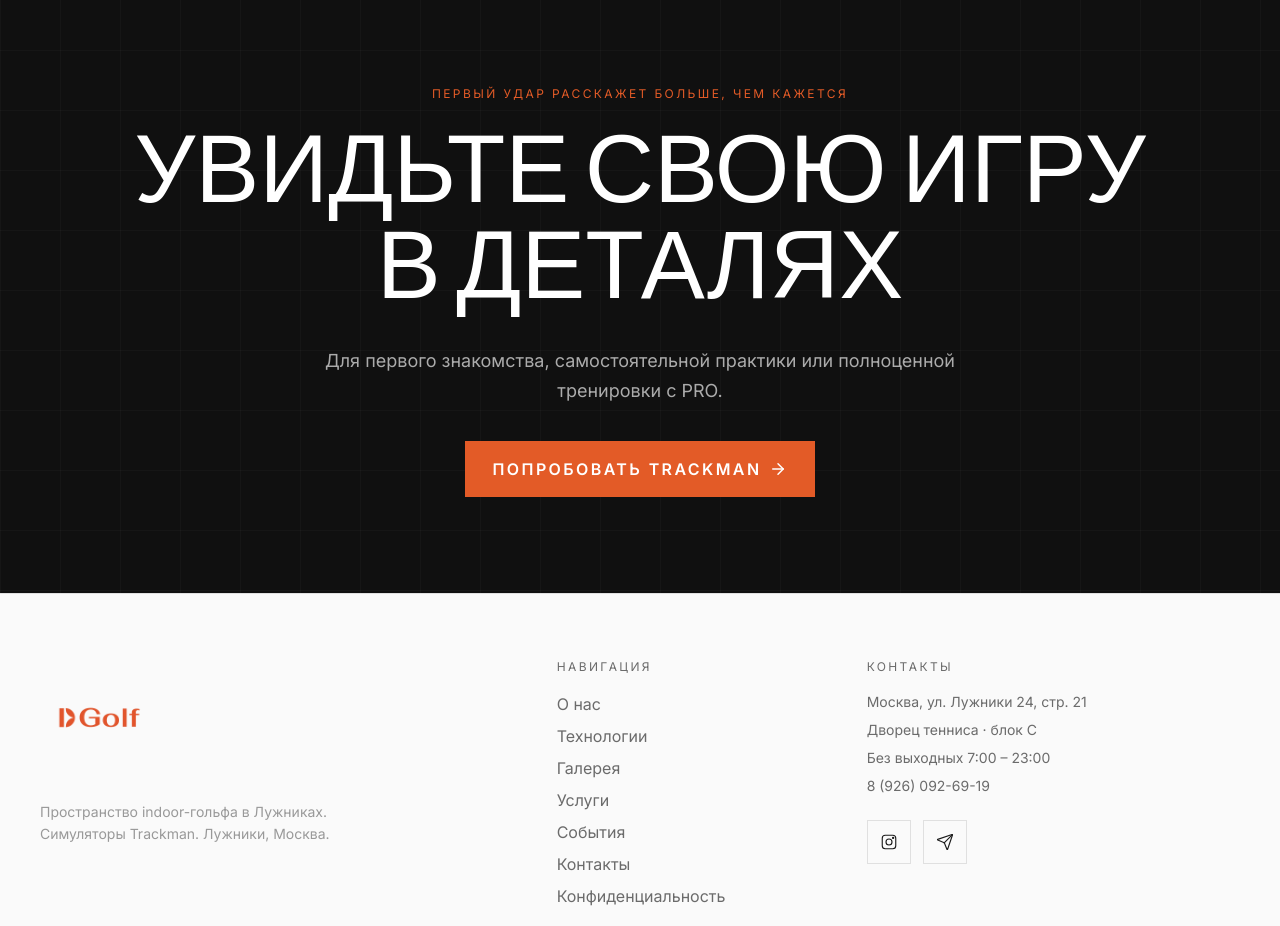
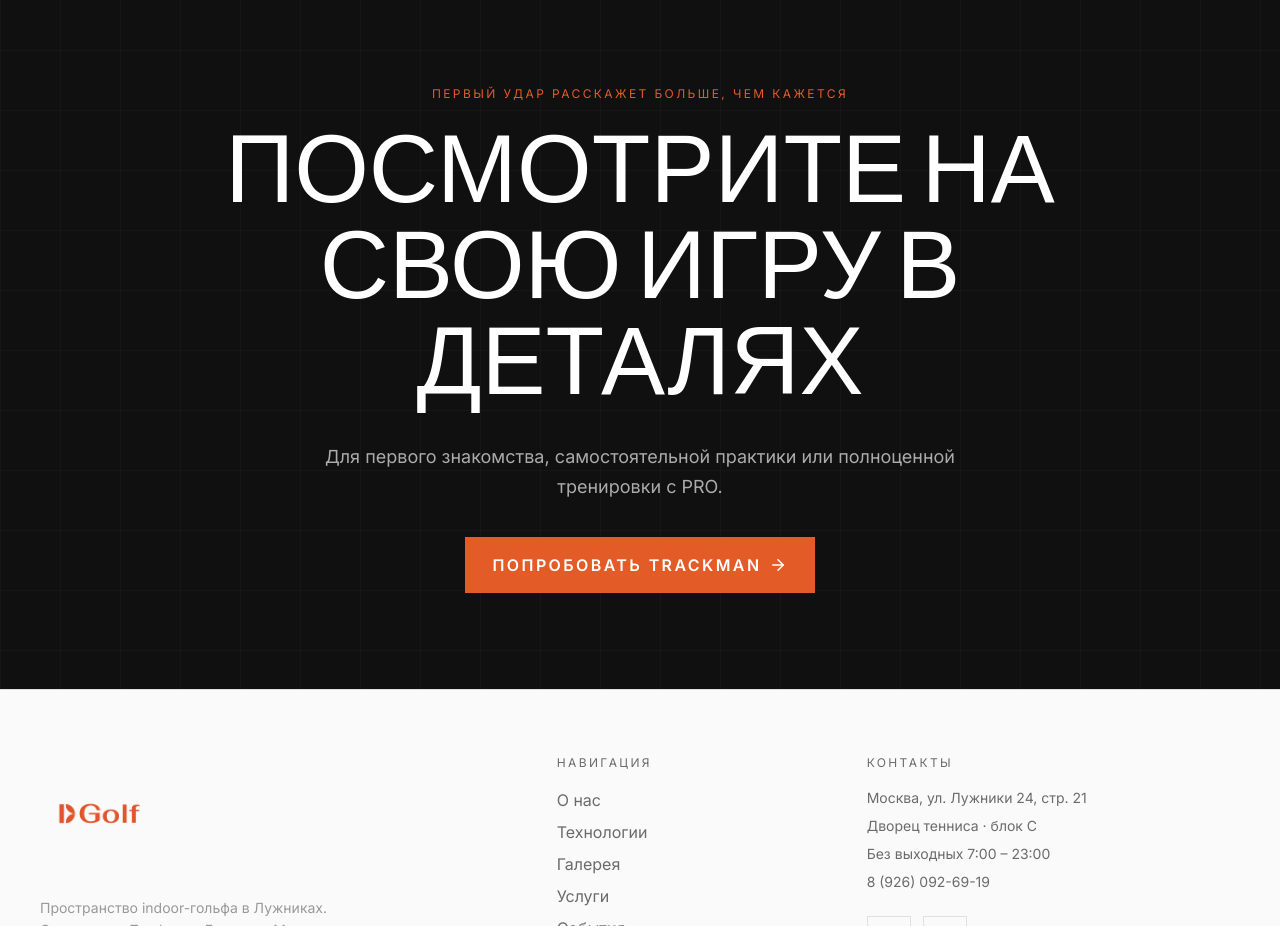
Before and after one commit to abcsz1525/indoor-golf-moscow, a React (Vite) app: page /tech in a window 1280 px wide. Shown: the part 8880-9806 px from the top of the page. Built offline with nearby package versions, Linux system fonts and the light colour scheme; a web font is replaced by a local one.

Commit message:
content(tech): refine Trackman call to action

```diff
--- a/src/components/TrackmanTechnology.tsx
+++ b/src/components/TrackmanTechnology.tsx
@@ -596,7 +596,7 @@
           <motion.div {...reveal} transition={{ duration: 0.7 }}>
             <p className="text-xs uppercase tracking-brand text-brand-orange">Первый удар расскажет больше, чем кажется</p>
             <h2 className="mx-auto mt-6 max-w-5xl display text-5xl uppercase leading-[0.9] sm:text-7xl lg:text-8xl">
-              Увидьте свою игру в деталях
+              Посмотрите на свою игру в деталях
             </h2>
             <p className="mx-auto mt-7 max-w-2xl text-lg leading-relaxed text-white/65">
               Для первого знакомства, самостоятельной практики или полноценной тренировки с PRO.
```
Also changed, not shown: 1 other file (tests, documents, lock files or other folders).
